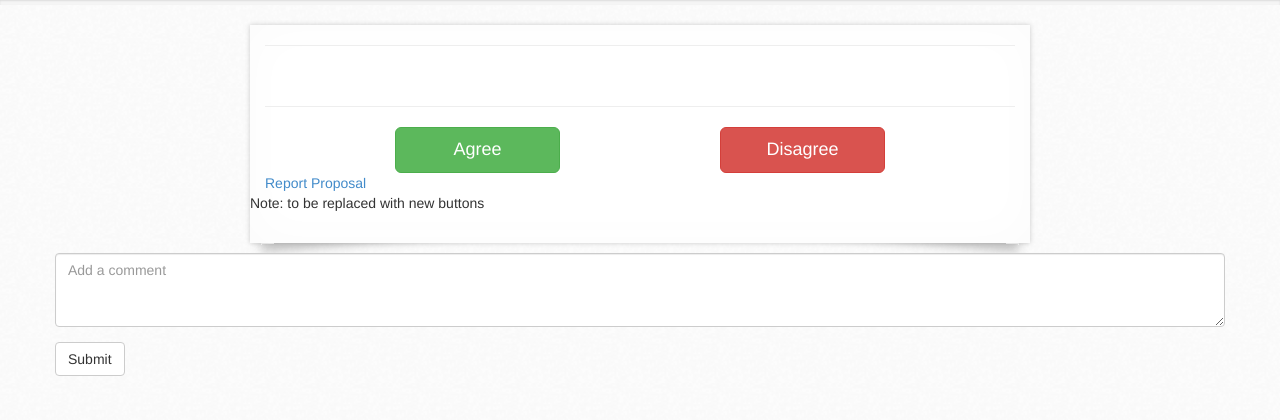
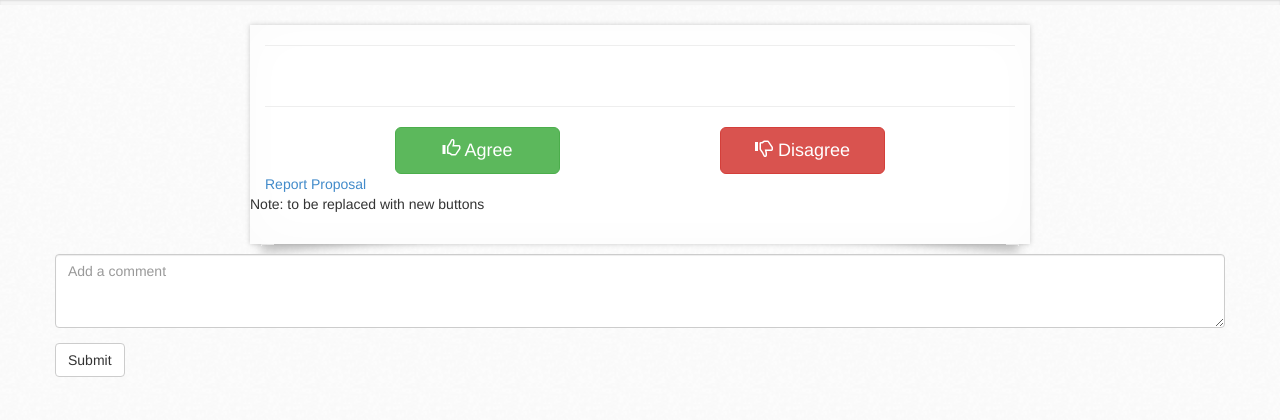
Before and after one commit to HughMcGrade/eusay, a Django app: template eusay/templates/proposal.html in a window 1280 px wide. Shown: the part 67-487 px from the top of the page. Run offline with Django 3.2, Linux system fonts and the light colour scheme; the template is opened without the code that fills it: values that come from a table or form of the project are taken from there, others are empty; parts of the project's set-up code (start-up, migrations or seed data) failed here and were passed over; some libraries are stand-ins or nearby versions.

Commit message:
thumbs up/down on vote buttons :~)

```diff
--- a/eusay/templates/proposal.html
+++ b/eusay/templates/proposal.html
@@ -83,10 +83,10 @@ function vote(id, direction) {
 
         <div class="row proposal-vote-buttons">
             <div class="col-md-3 col-md-offset-2 col-xs-6">
-                <button type="button" class="btn btn-lg btn-block btn-success">Agree</button>
+                <button type="button" class="btn btn-lg btn-block btn-success"><span class="glyphicon glyphicon-thumbs-up"></span> Agree</button>
             </div>
             <div class="col-md-3 col-md-offset-2 col-xs-6">
-                <button type="button" class="btn btn-lg btn-block btn-danger">Disagree</button>
+                <button type="button" class="btn btn-lg btn-block btn-danger"><span class="glyphicon glyphicon-thumbs-down"></span> Disagree</button>
             </div>
         </div>
 
```
